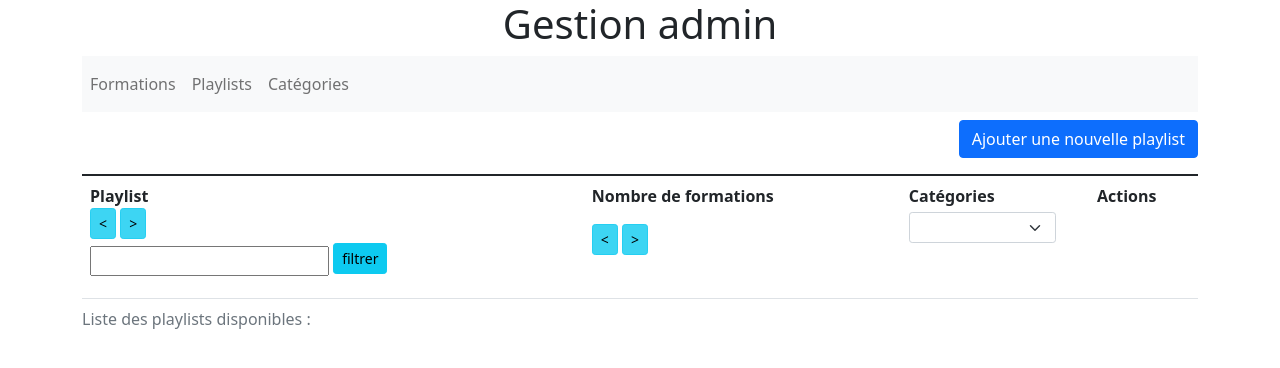
After one commit to Jossua91/mediatekformation, a Symfony app: template templates/pages/admin/playlists/playlists.html.twig in a window 1280 px wide. The commit adds this page. Shown: the top 368 px of the page. Run offline with Twig, Linux system fonts and the light colour scheme; the template is opened without the code that fills it, so the values that code supplies are empty; some libraries are stand-ins or nearby versions.

Commit message:
(M2) Tâche 2 : gérer les playlists (5h)

```diff
--- a/src/Controller/admin/AdminFormationsController.php
+++ b/src/Controller/admin/AdminFormationsController.php
@@ -69,7 +69,7 @@ class AdminFormationsController extends AbstractController {
         ]);
     }
 
-    #[Route('/admin/formations/formation/add', name: 'admin.formation.add')]
+    #[Route('/admin/formations/formation/add', name: 'admin.formations.add')]
     public function add(Request $request): Response{
         $formation = new Formation();
         $formFormation = $this->createForm(FormationType::class, $formation);
@@ -86,7 +86,7 @@ class AdminFormationsController extends AbstractController {
         ]);
     }
 
-    #[Route('/admin/formations/formation/{id}/edit', name: 'admin.formation.edit')]
+    #[Route('/admin/formations/formation/{id}/edit', name: 'admin.formations.edit')]
     public function edit($id, Request $request): Response{
         $formation = $this->formationRepository->find($id);
         $formFormation = $this->createForm(FormationType::class, $formation);
--- a/templates/baseadmin.html.twig
+++ b/templates/baseadmin.html.twig
@@ -6,7 +6,7 @@
     <div class="container">
         <!-- titre -->
         <div class="text-center">
-            <h1>Gestion des formations</h1>
+            <h1>Gestion admin</h1>
         </div>
         <!-- menu -->
         <nav class="navbar navbar-expand-lg navbar-light bg-light">
@@ -16,7 +16,7 @@
                   <a class="nav-link" href="{{ path('admin.formations') }}">Formations</a>
                 </li>
                  <li class="nav-item">
-                  <a class="nav-link" href="">Playlists</a>
+                  <a class="nav-link" href="{{ path('admin.playlists') }}">Playlists</a>
                 </li>
                 <li class="nav-item">
                   <a class="nav-link" href="">Catégories</a>
--- a/templates/pages/admin/formations/formations.html.twig
+++ b/templates/pages/admin/formations/formations.html.twig
@@ -1,7 +1,7 @@
 {% extends "baseadmin.html.twig" %}
 {% block body %}
     <p class="text-end">
-        <a href="{{ path('admin.formation.add') }}" class="btn btn-primary">
+        <a href="{{ path('admin.formations.add') }}" class="btn btn-primary mt-2">
            Ajouter une nouvelle formation
         </a>
     </p>
@@ -84,7 +84,7 @@
                     </td>
                     <td class="text-center">
                         <a href="{{ path('formations.showone', {id:formation.id}) }}" class="btn btn-secondary">Voir détail</a>
-                        <a href="{{ path('admin.formation.edit', {id:formation.id}) }}" class="btn btn-primary">Modifier</a>
+                        <a href="{{ path('admin.formations.edit', {id:formation.id}) }}" class="btn btn-primary">Modifier</a>
                         <a href="{{ path('admin.formations.delete', {id:formation.id}) }}" class="btn btn-danger mt-1" onclick="return confirm('Êtes-vous sûr de vouloir supprimer {{ formation.title }} ?')">Supprimer</a>
                     </td>
                 </tr>
--- /dev/null
+++ b/templates/pages/admin/playlists/add.html.twig
@@ -0,0 +1,6 @@
+{% extends "baseadmin.html.twig" %}
+
+{% block body %}
+    <h2>Nouvelle playlist</h2>
+    {{ include ('pages/admin/playlists/form.html.twig') }}
+{% endblock %}
--- /dev/null
+++ b/templates/pages/admin/playlists/edit.html.twig
@@ -0,0 +1,6 @@
+{% extends "baseadmin.html.twig" %}
+
+{% block body %}
+    <h2>Modifier playlist</h2>
+    {{ include ('pages/admin/playlists/form.html.twig') }}
+{% endblock %}
--- /dev/null
+++ b/templates/pages/admin/playlists/playlists.html.twig
@@ -0,0 +1,87 @@
+{% extends "baseadmin.html.twig" %}
+{% block body %}
+    <p class="text-end">
+        <a href="{{ path('admin.playlists.add') }}" class="btn btn-primary mt-2">
+           Ajouter une nouvelle playlist
+        </a>
+    </p>
+
+    <table class="table table-striped">
+        <caption>Liste des playlists disponibles :</caption>
+        <thead>
+            <tr>
+                <th class="text-left align-top" scope="col">
+                    Playlist<br />
+                    <a href="{{ path('admin.playlists.sort', {champ:'name', ordre:'ASC'}) }}" class="btn btn-info btn-sm active" role="button" aria-pressed="true"><</a>
+                    <a href="{{ path('admin.playlists.sort', {champ:'name', ordre:'DESC'}) }}" class="btn btn-info btn-sm active" role="button" aria-pressed="true">></a>
+                    <form class="form-inline mt-1" method="POST" action="{{ path('admin.playlists.findallcontain', {champ:'name'}) }}">
+                        <div class="form-group mr-1 mb-2">
+                            <input type="text" class="sm" name="recherche"
+                                   value="{% if valeur|default and not table|default %}{{ valeur }}{% endif %}">
+                            <input type="hidden" name="_token" value="{{ csrf_token('filtre_name') }}">
+                            <button type="submit" class="btn btn-info mb-2 btn-sm">filtrer</button>
+                        </div>
+                    </form>
+                </th>
+                <th class="text-left align-top" scope="col">
+                    <p>Nombre de formations</p>
+                    <a href="{{ path('admin.playlists.sort', {champ:'nbFormations', ordre:'ASC'}) }}" class="btn btn-info btn-sm active" role="button" aria-pressed="true"><</a>
+                    <a href="{{ path('admin.playlists.sort', {champ:'nbFormations', ordre:'DESC'}) }}" class="btn btn-info btn-sm active" role="button" aria-pressed="true">></a>
+                </th>
+                <th class="text-left align-top" scope="col">
+                    Catégories
+                    <form class="form-inline mt-1" method="POST" action="{{ path('admin.playlists.findallcontain', {champ:'id', table:'categories'}) }}">
+                        <select class="form-select form-select-sm" name="recherche" id="recherche" onchange="this.form.submit()">
+                            <option value=""></option>
+                            {% for categorie in categories %}
+                                <option
+                                    {% if valeur|default and valeur==categorie.id %}
+                                        selected
+                                    {% endif %}
+                                    value="{{ categorie.id }}">{{ categorie.name }}
+                                </option>
+                            {% endfor %}
+                        </select>
+                    </form>
+                </th>
+                <th class="text-center align-top" scope="col">
+                    Actions
+                    &nbsp;
+                </th>
+            </tr>
+        </thead>
+        <tbody>
+            <!-- boucle sur les playlists -->
+            {% if playlists|length > 0 %}
+                {% for k in 0..playlists|length-1 %}
+                    <tr class="align-middle">
+                        <td>
+                            <h5 class="text-info">
+                                {{ playlists[k].name }}
+                            </h5>
+                        </td>
+                        <td>
+                            {% set nbFormations = playlists[k].formations|length %}
+                            {{ nbFormations }}
+                        </td>
+                        <td class="text-left">
+                            {% set categories = playlists[k].categoriesplaylist %}
+                            {% if categories|length > 0  %}
+                                {% for c in 0..categories|length-1 %}
+                                    &nbsp;{{ categories[c] }}
+                                {% endfor %}
+                            {% endif %}
+                        </td>
+                        <td class="text-center">
+                            <a href="{{ path('playlists.showone', {id:playlists[k].id}) }}" class="btn btn-secondary">Voir détail</a>
+                            <a href="{{ path('admin.playlists.edit', {id:playlists[k].id}) }}" class="btn btn-primary">Modifier</a>
+                            {% if playlists[k].formations|length == 0 %}
+                                <a href="{{ path('admin.playlists.delete', {id:playlists[k].id}) }}" class="btn btn-danger" onclick="return confirm('Êtes-vous sûr de vouloir supprimer {{ playlists[k].name }} ?')">Supprimer</a>
+                            {% endif %}
+                        </td>
+                    </tr>
+                {% endfor %}
+            {% endif %}
+        </tbody>
+    </table>
+{% endblock %}
```
Also changed, not shown: src/Controller/admin/AdminPlaylistsController.php (added, +138 -0 lines), src/Form/PlaylistType.php (added, +37 -0 lines), templates/pages/admin/playlists/form.html.twig (added, +49 -0 lines).
